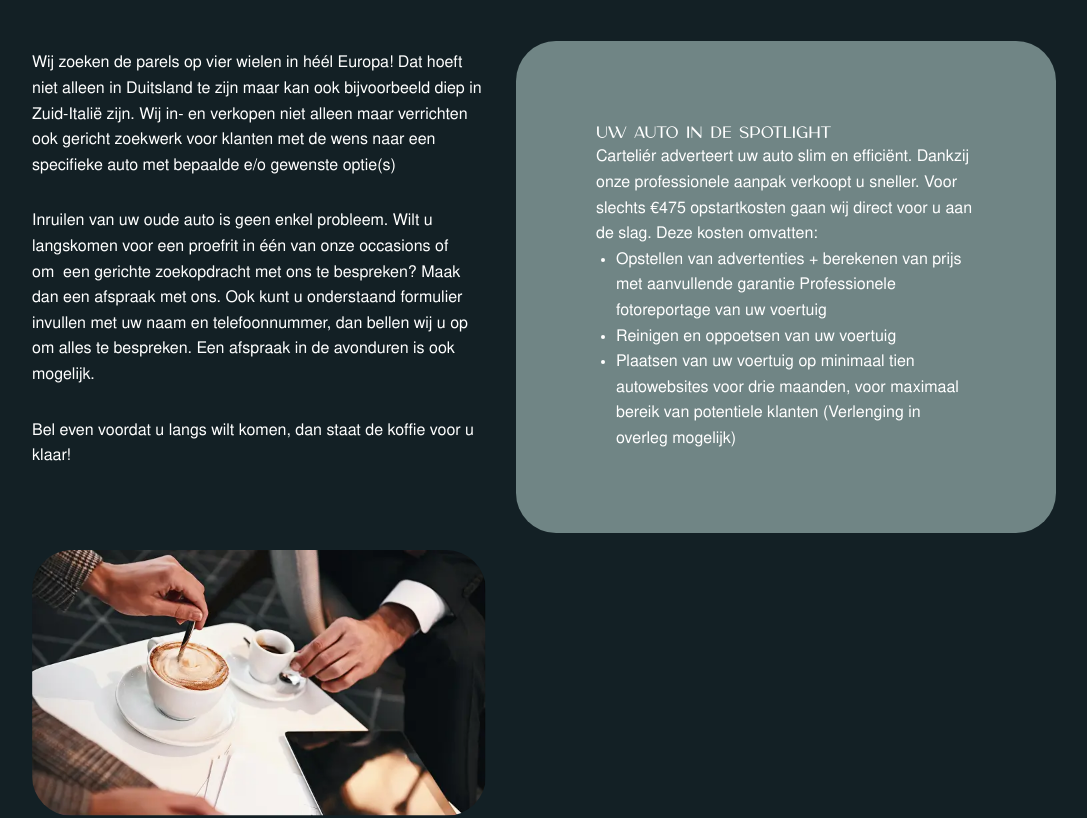
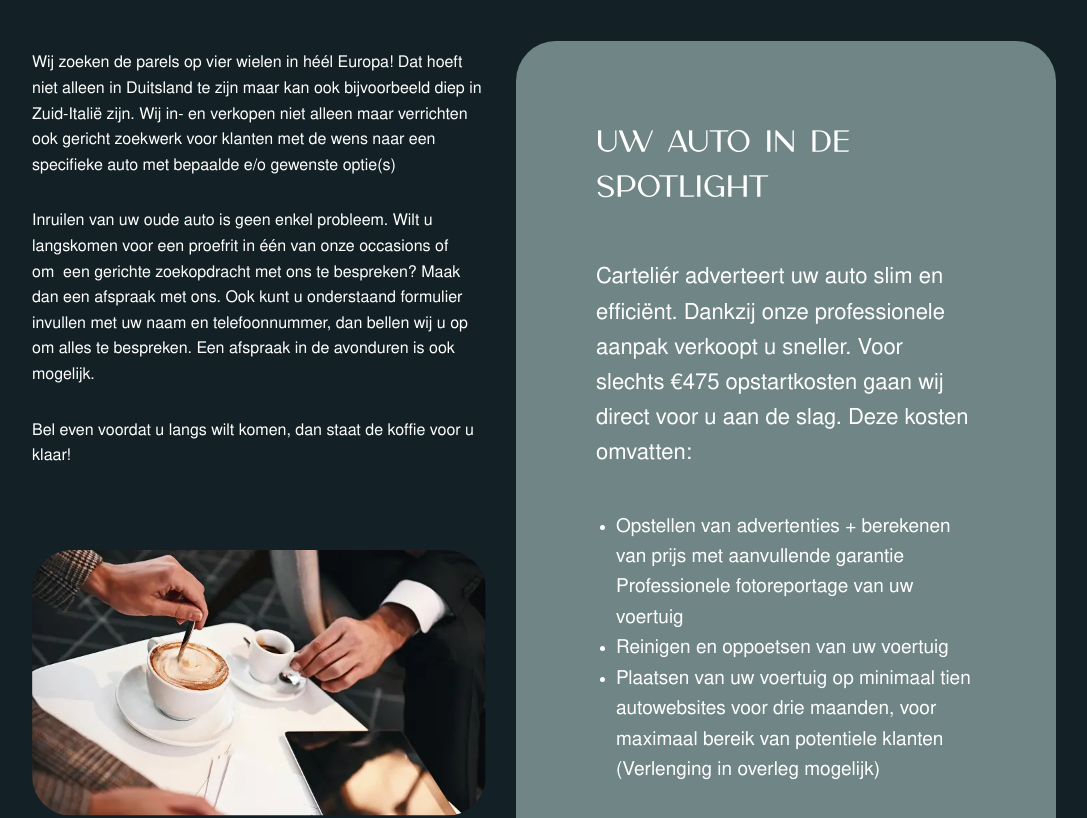
Before and after one commit to erjenweb/nextjs, a Next.js app: page /verkoop-consignatie in a window 1280 px wide. Shown: the part 1100-1918 px from the top of the page, without its empty margins (96-1183 px from the left). Built offline with nearby package versions, Linux system fonts and the light colour scheme; no server answers; the database is empty.

Commit message:
Update globals.css

```diff
--- a/src/app/globals.css
+++ b/src/app/globals.css
@@ -2223,7 +2223,17 @@ ul.arrow-list+p {
 .werk-faq .faq-section {
     padding-top: 0;
 }
-
+.verkloop-inner-list h3 {
+    font-size: 30px;
+    margin-bottom: 50px;
+}
+.verkloop-inner-list p {
+    font-size: 22px;
+    margin-bottom: 40px;
+}
+.verkloop-inner-list ul.dots-list {
+    font-size: 19px;
+}
 @media(max-width:1700px) {
       .services_sections .service_img {
           width: calc(100% - 660px);
```
